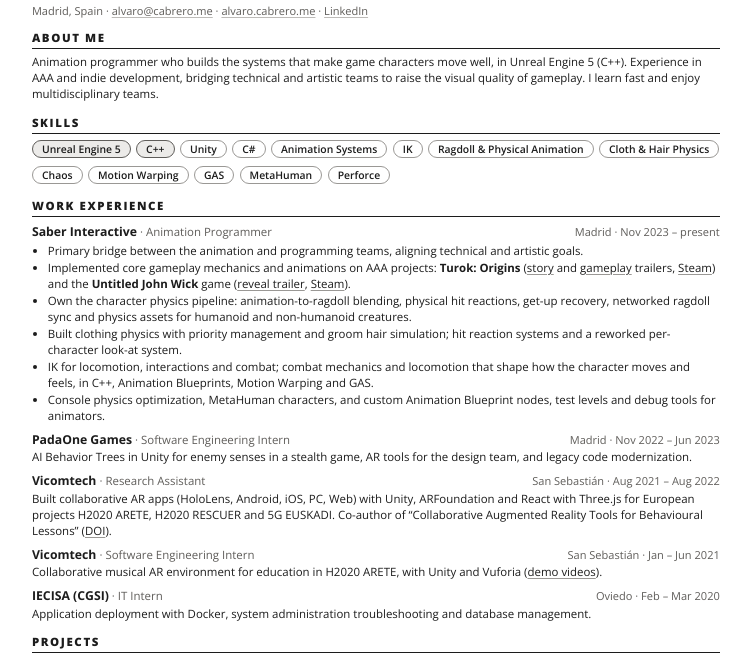
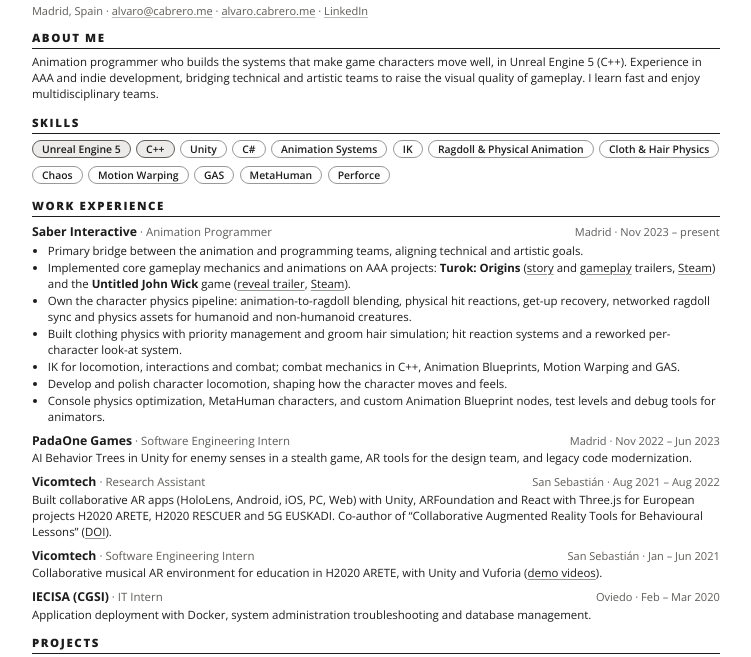
Before and after one commit to alvarocabrero/CV_AlvaroCabreroBarros, a plain HTML site: page cv/cv.html in a window 1280 px wide. Shown: the part 100-757 px from the top of the page, without its empty margins (21-772 px from the left). Drawn offline with Linux system fonts and the light colour scheme.

Commit message:
Give character locomotion and feel its own bullet
Co-Authored-By: Claude Opus 5.5 <noreply@anthropic.com>
Claude-Session: https://claude.ai/code/session_01BbBv3yL1bKdiQaiPCJG6oB

```diff
--- a/cv/cv.html
+++ b/cv/cv.html
@@ -67,7 +67,8 @@ li{margin:.25mm 0}
     <li>Implemented core gameplay mechanics and animations on AAA projects: <b>Turok: Origins</b> (<a href="https://www.youtube.com/watch?v=_f3btFcO1CM">story</a> and <a href="https://www.youtube.com/watch?v=rf-Hp_OI054">gameplay</a> trailers, <a href="https://store.steampowered.com/app/1967610/Turok_Origins/">Steam</a>) and the <b>Untitled John Wick</b> game (<a href="https://www.youtube.com/watch?v=Ap5JlQ680E8">reveal trailer</a>, <a href="https://store.steampowered.com/app/2947860/Untitled_John_Wick_Game/">Steam</a>).</li>
     <li>Own the character physics pipeline: animation-to-ragdoll blending, physical hit reactions, get-up recovery, networked ragdoll sync and physics assets for humanoid and non-humanoid creatures.</li>
     <li>Built clothing physics with priority management and groom hair simulation; hit reaction systems and a reworked per-character look-at system.</li>
-    <li>IK for locomotion, interactions and combat; combat mechanics and locomotion that shape how the character moves and feels, in C++, Animation Blueprints, Motion Warping and GAS.</li>
+    <li>IK for locomotion, interactions and combat; combat mechanics in C++, Animation Blueprints, Motion Warping and GAS.</li>
+    <li>Develop and polish character locomotion, shaping how the character moves and feels.</li>
     <li>Console physics optimization, MetaHuman characters, and custom Animation Blueprint nodes, test levels and debug tools for animators.</li>
   </ul>
 </div>
```
Also changed, not shown: index.html (+2 -1 lines), 1 other file.
